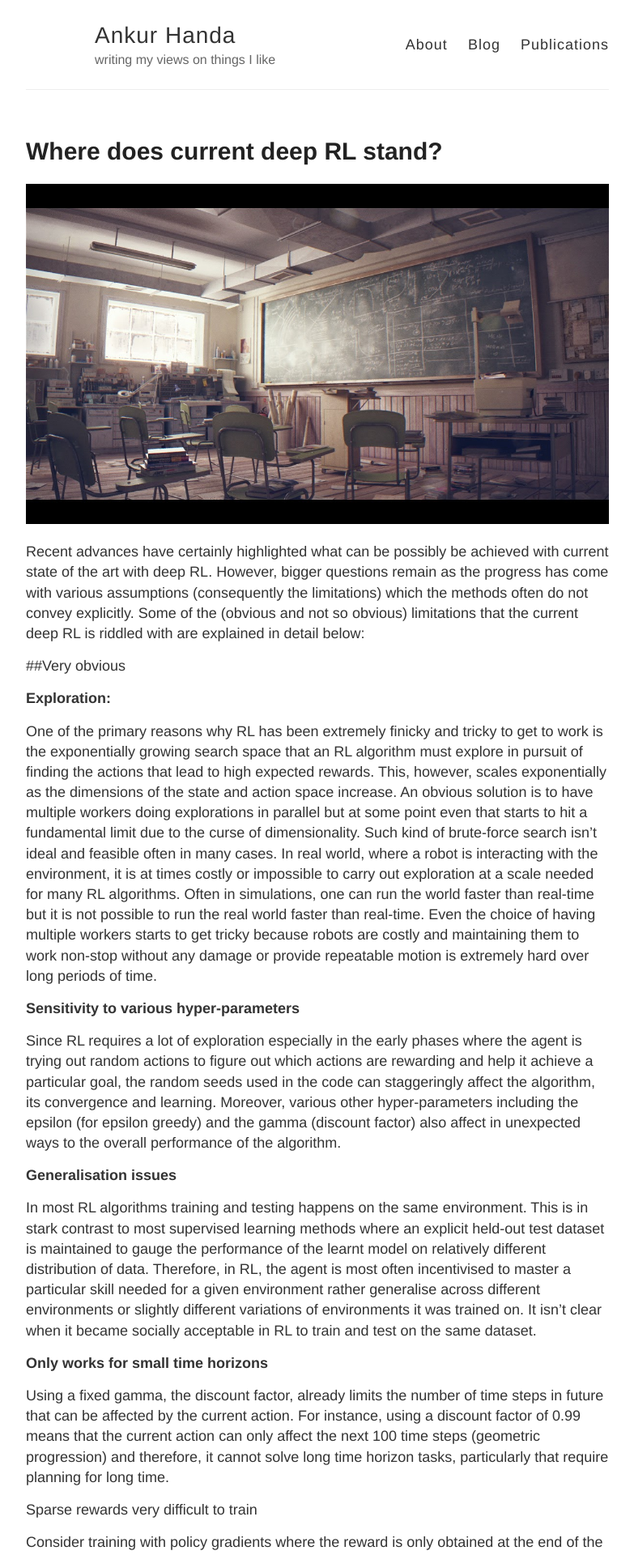
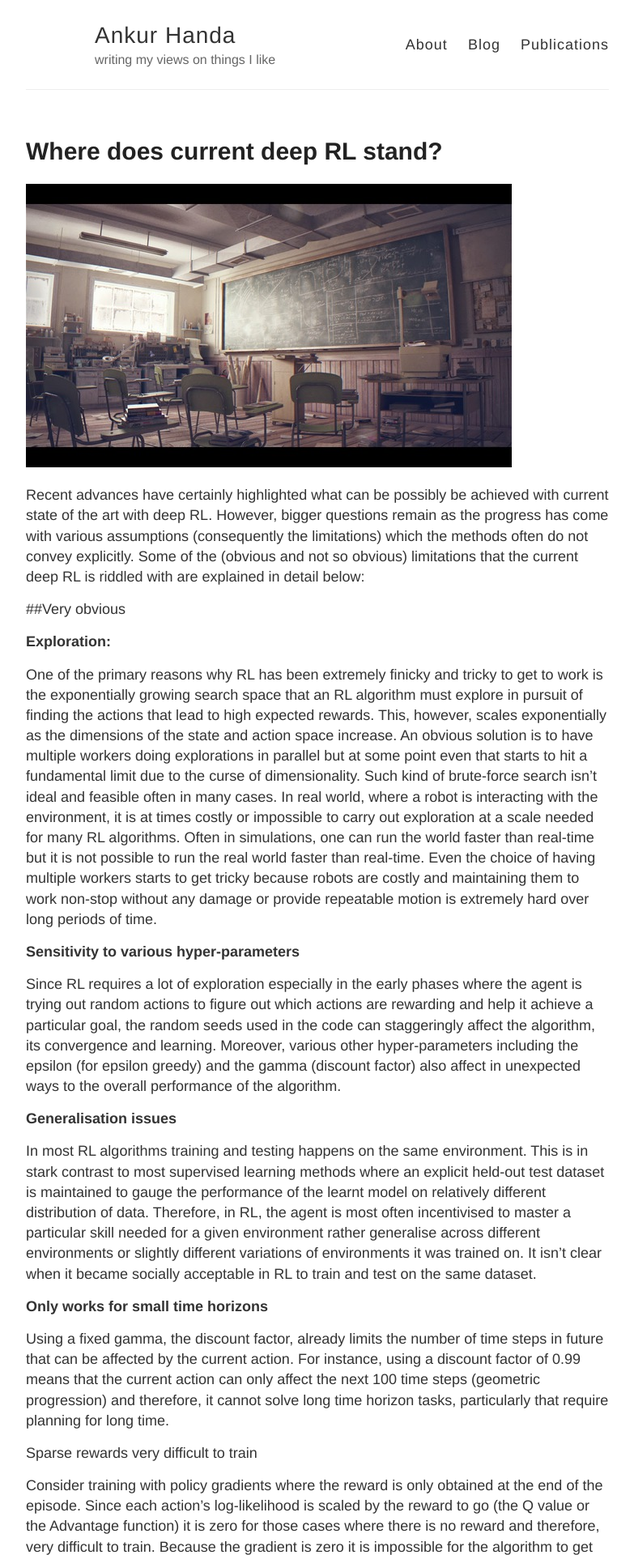
Before and after one commit to ankurhanda/ankurhanda.github.io, a Jekyll site: the page built from _posts/2017-10-30-current-deep-rl.md, in a window 1280 px wide. Shown: the top 1920 px of the page at 81% size, without its empty margins (248-1031 px from the left). Built offline with Jekyll 4.4.1, drawn with Linux system fonts in a browser that asks for light colours; our own code applies the rules of GitHub Pages for plain Markdown files.

Commit message:
updating the simulated class
Signed-off-by: ankur handa <ankurhanda@ankurs-MacBook-Pro.local>

```diff
--- a/_posts/2017-10-30-current-deep-rl.md
+++ b/_posts/2017-10-30-current-deep-rl.md
@@ -2,7 +2,7 @@
 title: Where does current deep RL stand?
 ---
 
-![simulations are rewarding but can be far from reality](/images/simulated_classroom.jpg)
+![simulations are rewarding but can be far from reality](/images/sim_class.jpg)
 
 Recent advances have certainly highlighted what can be possibly be achieved with current state of the art with deep RL. However, bigger questions remain as the progress has come with various assumptions (consequently the limitations) which the methods often do not convey explicitly. Some of the (obvious and not so obvious) limitations that the current deep RL is riddled with are explained in detail below:
 
```
Also changed, not shown: images/sim_class.jpg (added), images/simulated_classroom.jpg (deleted).
